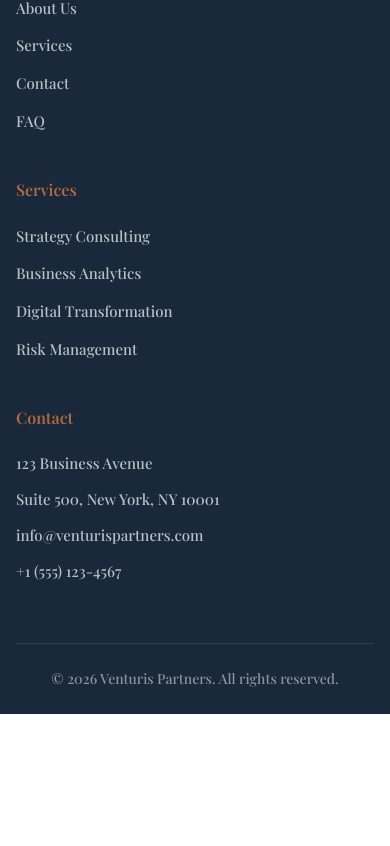
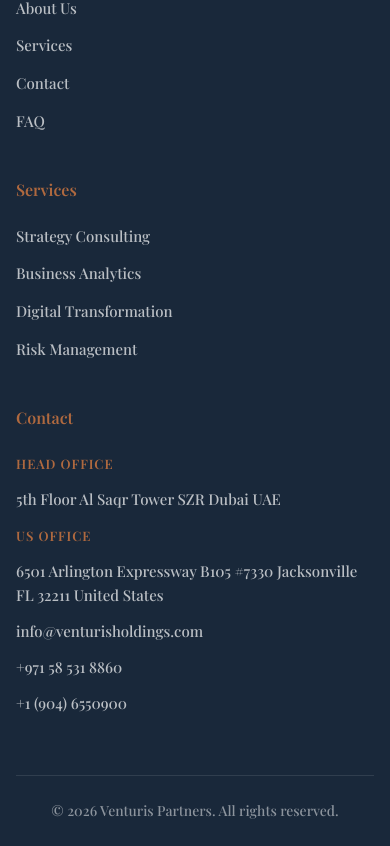
Before and after one commit to graphicsfaisal90-max/venturispartners, a React (Vite) app: page / in a window 390 px wide. Shown: the part 7529-8375 px from the top of the page. Before the commit the page ends 8243 px from the top, so only its background shows below. Built offline with nearby package versions, Linux system fonts and the light colour scheme.

Commit message:
feat: update footer contact with Head Office, US Office, phones, and email

```diff
--- a/src/components/Footer.css
+++ b/src/components/Footer.css
@@ -57,6 +57,13 @@
   font-size: 15px;
   line-height: 1.6;
 }
+.footer-contact li strong {
+  color: var(--accent);
+  font-size: 13px;
+  text-transform: uppercase;
+  letter-spacing: 1px;
+  font-weight: 600;
+}
 
 .footer-bottom {
   text-align: center;
--- a/src/components/Footer.jsx
+++ b/src/components/Footer.jsx
@@ -41,10 +41,13 @@ export default function Footer() {
           <div className="footer-col">
             <h4>Contact</h4>
             <ul className="footer-contact">
-              <li>123 Business Avenue</li>
-              <li>Suite 500, New York, NY 10001</li>
-              <li>info@venturispartners.com</li>
-              <li>+1 (555) 123-4567</li>
+              <li><strong>Head Office</strong></li>
+              <li>5th Floor Al Saqr Tower SZR Dubai UAE</li>
+              <li><strong>US Office</strong></li>
+              <li>6501 Arlington Expressway B105 #7330 Jacksonville FL 32211 United States</li>
+              <li>info@venturisholdings.com</li>
+              <li>+971 58 531 8860</li>
+              <li>+1 (904) 6550900</li>
             </ul>
           </div>
         </div>
```
